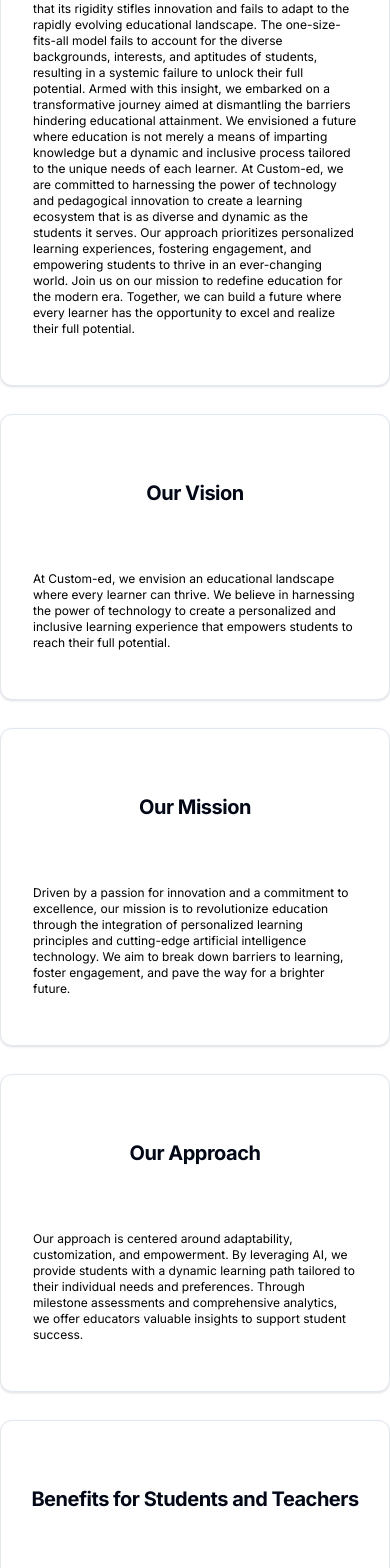
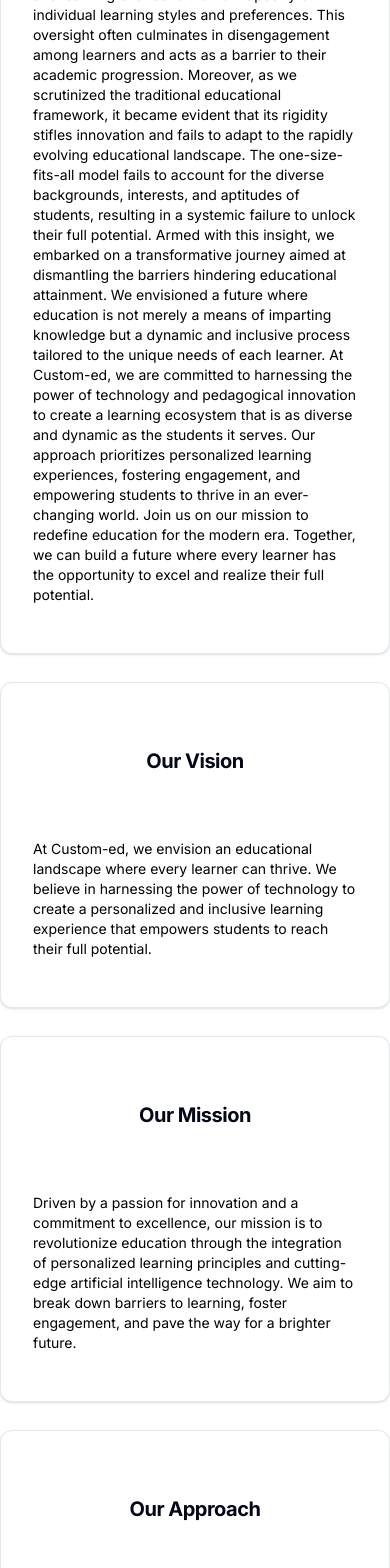
Before and after one commit to Son-OfAnton/custom-ed, a Next.js app: page /about in a window 390 px wide. Shown: the part 432-2000 px from the top of the page. Built offline with nearby package versions, Linux system fonts and the light colour scheme.

Commit message:
implement about page

```diff
--- a/src/app/about/page.tsx
+++ b/src/app/about/page.tsx
@@ -21,7 +21,7 @@
                 </CardTitle>
               </CardHeader>
               <CardContent>
-                <CardDescription className="md:text-lg text-xs md:mx-9 mx-2 text-black">
+                <CardDescription className="md:text-lg text-small md:mx-9 mx-2 text-black">
                     Welcome to Custom-ed, a pioneering force reshaping the educational landscape for the contemporary world. Our inception was inspired by a fundamental observation: the conventional educational paradigm frequently proves inadequate in catering to the multifaceted needs and varied learning modalities of today's students. This realization served as the catalyst for our mission to revolutionize education.
 
 In delving deeper into the challenges plaguing traditional education, we uncovered a pressing issue: the standardized approach to teaching and learning overlooks the rich tapestry of individual learning styles and preferences. This oversight often culminates in disengagement among learners and acts as a barrier to their academic progression.
@@ -49,7 +49,7 @@
                 </CardTitle>
               </CardHeader>
               <CardContent>
-                <CardDescription className="md:text-lg text-xs md:mx-9 mx-2 text-black">
+                <CardDescription className="md:text-lg text-small md:mx-9 mx-2 text-black">
                  At Custom-ed, we envision an educational landscape where every learner can thrive. We believe in harnessing the power of technology to create a personalized and inclusive learning experience that empowers students to reach their full potential.
                 </CardDescription>
               </CardContent>
@@ -66,7 +66,7 @@
                 </CardTitle>
               </CardHeader>
               <CardContent>
-                <CardDescription className="md:text-lg text-xs md:mx-9 mx-2 text-black">
+                <CardDescription className="md:text-lg text-small md:mx-9 mx-2 text-black">
                   Driven by a passion for innovation and a commitment to excellence, our mission is to revolutionize education through the integration of personalized learning principles and cutting-edge artificial intelligence technology. We aim to break down barriers to learning, foster engagement, and pave the way for a brighter future.
                 </CardDescription>
               </CardContent>
@@ -83,7 +83,7 @@
                 </CardTitle>
               </CardHeader>
               <CardContent>
-                <CardDescription className="md:text-lg text-xs md:mx-9 mx-2 text-black">
+                <CardDescription className="md:text-lg text-small md:mx-9 mx-2 text-black">
                  Our approach is centered around adaptability, customization, and empowerment. By leveraging AI, we provide students with a dynamic learning path tailored to their individual needs and preferences. Through milestone assessments and comprehensive analytics, we offer educators valuable insights to support student success.
                 </CardDescription>
               </CardContent>
@@ -100,7 +100,7 @@
                 </CardTitle>
               </CardHeader>
               <CardContent>
-                <CardDescription className="md:text-lg text-xs md:mx-9 mx-2 text-black">
+                <CardDescription className="md:text-lg text-small md:mx-9 mx-2 text-black">
                  For students, our system provides a tailored learning experience that caters to their individual needs and preferences. By offering customized learning paths, we promote engagement and empower students to take ownership of their education.
 
 For teachers, our platform offers valuable insights into student engagement and comprehension. By identifying hot topics and areas of difficulty, teachers can refine their instructional strategies to better meet the needs of their students.
```
